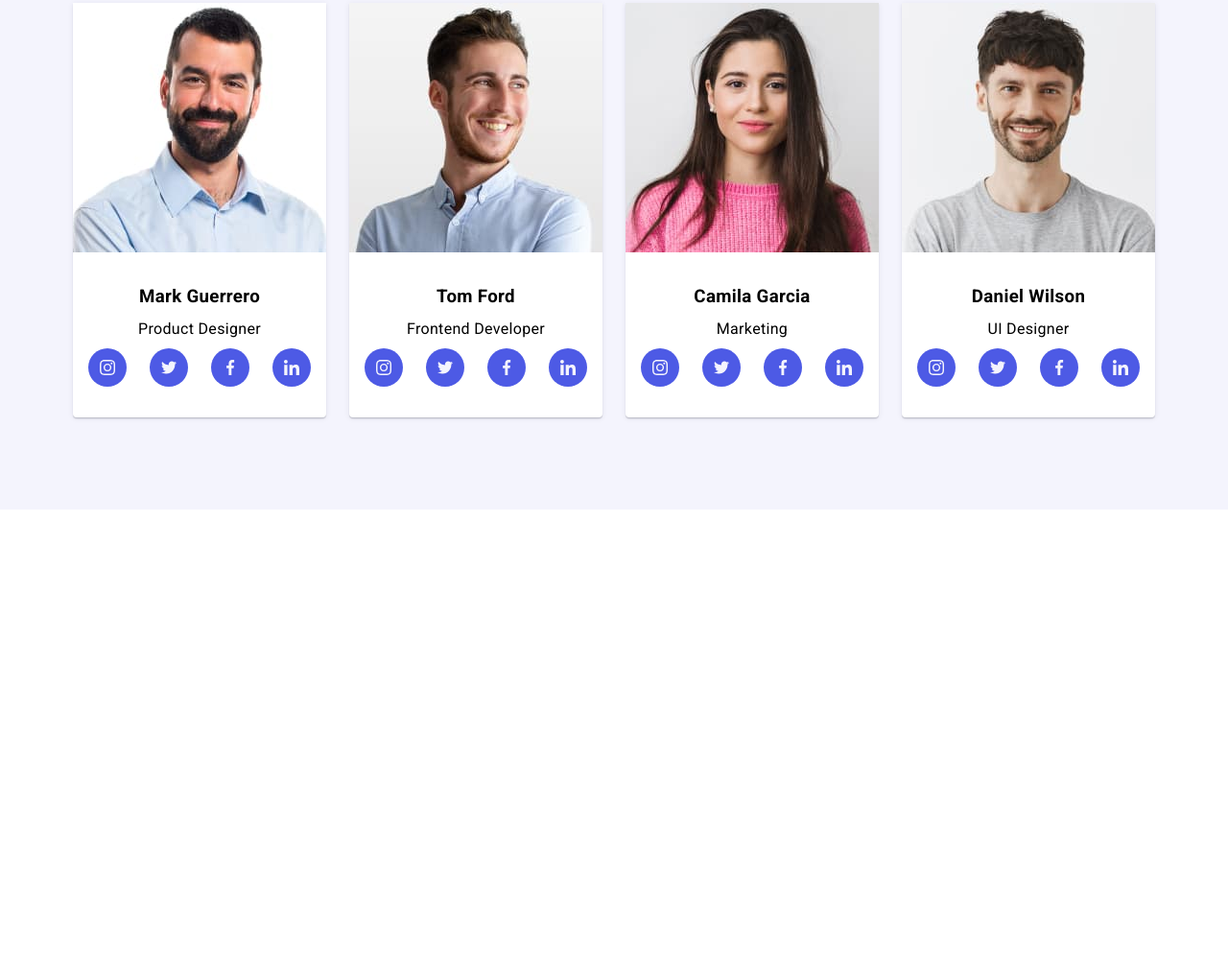
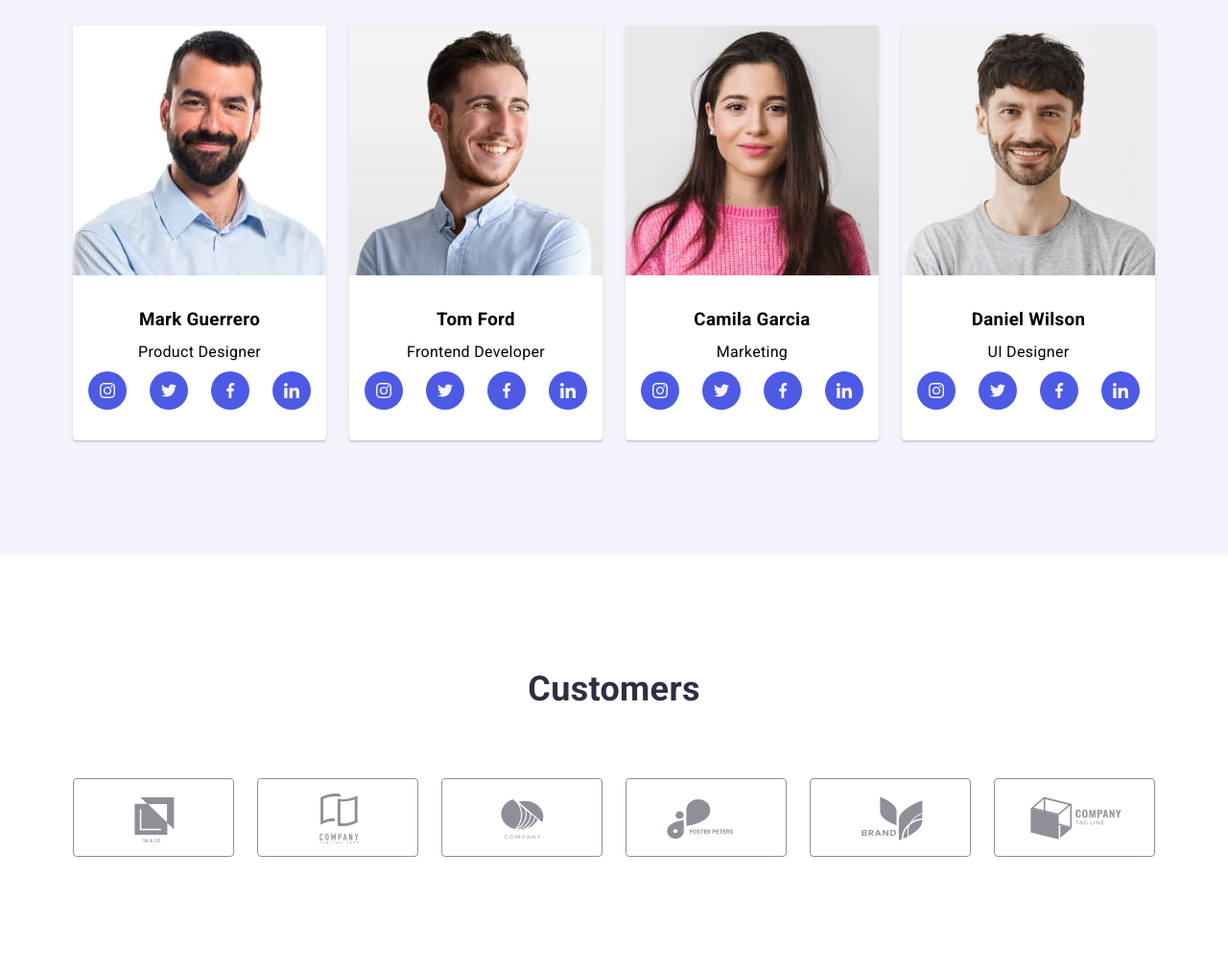
Before and after one commit to v-kulyk/goit-markup-hw-06, a plain HTML site: page index.html in a window 1280 px wide. Shown: the part 1892-2905 px from the top of the page at 96% size. Before the commit the page ends 2423 px from the top, so only its background shows below. Drawn offline with Linux system fonts and the light colour scheme.

Commit message:
customers section adaptive

```diff
--- a/css/style.css
+++ b/css/style.css
@@ -663,6 +663,11 @@ address {
   background: var(--cloud);
   padding: 96px 0;
 }
+@media screen and (min-width: 1158px) {
+  .section-our-team {
+    padding: 120px 0;
+  }
+}
 
 .section-our-team .cards-list {
   display: flex;
@@ -716,20 +721,99 @@ address {
   justify-content: center;
   align-items: center;
   border-radius: 50%;
+  transition: var(--transition);
+  transition-property: background;
 }
 
-.section-our-team .card-link {
+.section-our-team .card-socials-link:hover {
+  background: var(--ocean);
 }
+
 /* #endregion OurTeam */
 
-.cards-item-socials {
+/* #region Customers */
+.section-customers {
+  padding: 96px 0;
+}
+@media screen and (min-width: 1158px) {
+  .section-customers {
+    padding: 120px 0;
+  }
+}
+.section-customers .section-customers-title {
+  font-size: 36px;
+  line-height: 1.11;
+  text-transform: capitalize;
+  text-align: center;
+  color: var(--navy-blue);
+  margin-bottom: 72px;
+}
+
+.section-customers .customers-list {
+  display: flex;
+  flex-wrap: wrap;
+  justify-content: center;
+  gap: 72px 16px;
+}
+@media screen and (min-width: 768px) {
+  .section-customers .customers-list {
+    gap: 72px 24px;
+  }
+}
+@media screen and (min-width: 1158px) {
+  .section-customers .customers-list {
+    gap: 24px;
+    flex-wrap: nowrap;
+  }
+}
+
+.section-customers .customers-item {
+  width: calc((100% - 48px) / 2);
+}
+@media screen and (min-width: 768px) {
+  .section-customers .customers-item {
+    width: calc((100% - 64px) / 4);
+  }
+}
+@media screen and (min-width: 1158px) {
+  .section-customers .customers-item {
+    width: 168px;
+  }
+}
+
+.section-customers .customers-item-link {
   display: flex;
   justify-content: center;
-  gap: 24px;
-  margin-top: 8px;
+  align-items: center;
+  padding: 12px 42px;
+  border: 1px solid var(--light-slate);
+  border-radius: 4px;
+  transition: var(--transition);
+  transition-property: color;
+}
+@media screen and (min-width: 768px) {
+  .section-customers .customers-item-link {
+    padding: 12px 31px;
+  }
 }
 
-.cards-item-socials-link,
+.section-customers .customers-item-link:hover {
+  border-color: var(--iris);
+}
+.section-customers .customers-item-icon {
+  fill: var(--light-slate);
+}
+
+.section-customers .customers-item-icon {
+  transition: var(--transition);
+  transition-property: fill;
+}
+
+.section-customers .customers-item-link:hover .customers-item-icon {
+  fill: var(--iris);
+}
+/* #endregion Customers */
+
 .footer-socials-link {
   display: flex;
   justify-content: center;
@@ -749,74 +833,10 @@ address {
   background: var(--ocean);
 }
 
-/* .cards-item.col-4 {
-  flex-basis: calc((100% - 48px) / 3);
-}
-@media screen and (min-width: 768px) {
-  .cards-item.col-4 {
-    flex-basis: calc((100% - 48px) / 2);
-  }
-}
-
-.cards-item.col-3 {
-  flex-basis: calc((100% - 48px) / 4);
-} */
-
-/* .cards-item:last-child {
-  margin-bottom: 0;
-} */
-/* @media screen and (min-width: 1158px) {
-  .cards-item:last-child {
-    margin-right: 0;
-  }
-} */
-
 .text-center {
   text-align: center;
 }
 
-.section-customers {
-  padding: 120px 0;
-}
-.section-customers .section-customers-title {
-  /* font-family: var(--font-family); */
-  /* font-weight: 700; */
-  font-size: 36px;
-  line-height: 1.11;
-  letter-spacing: 0.02em;
-  text-transform: capitalize;
-  text-align: center;
-  color: var(--navy-blue);
-  margin-bottom: 72px;
-}
-.customers-list {
-  display: flex;
-  justify-content: center;
-  gap: 24px;
-}
-.customers-list .customers-item-link {
-  display: block;
-  padding: 16px 32px;
-  border: 1px solid var(--light-slate);
-  border-radius: 4px;
-  transition: var(--transition);
-  transition-property: color;
-}
-.customers-list .customers-item-link:hover {
-  border-color: var(--iris);
-}
-.customers-item-icon {
-  fill: var(--light-slate);
-}
-
-.customers-list .customers-item-link .customers-item-icon {
-  transition: var(--transition);
-  transition-property: fill;
-}
-
-.customers-item-link:hover .customers-item-icon {
-  fill: var(--iris);
-}
 /* #endregion Home */
 
 /* #region Portfolio */
--- a/index.html
+++ b/index.html
@@ -317,45 +317,45 @@
           </ul>
         </div>
       </section>
-      <section id="customers" class="section-customers hide">
+      <section id="customers" class="section-customers">
         <h2 class="section-customers-title">Customers</h2>
           <ul class="customers-list">
-          <li>
+            <li class="customers-item">
               <a href="#" class="customers-item-link">
                 <svg class="customers-item-icon" width="104" height="56">
                   <use href="./images/icons.svg#icon-logo-1"></use>
                 </svg>
               </a>
             </li>
-          <li>
+            <li class="customers-item">
               <a href="#" class="customers-item-link">
                 <svg class="customers-item-icon" width="104" height="56">
                   <use href="./images/icons.svg#icon-logo-2"></use>
                 </svg>
               </a>
             </li>
-          <li>
+            <li class="customers-item">
               <a href="#" class="customers-item-link">
                 <svg class="customers-item-icon" width="104" height="56">
                   <use href="./images/icons.svg#icon-logo-3"></use>
                 </svg>
               </a>
             </li>
-          <li>
+            <li class="customers-item">
               <a href="#" class="customers-item-link">
                 <svg class="customers-item-icon" width="104" height="56">
                   <use href="./images/icons.svg#icon-logo-4"></use>
                 </svg>
               </a>
             </li>
-          <li>
+            <li class="customers-item">
               <a href="#" class="customers-item-link">
                 <svg class="customers-item-icon" width="104" height="56">
                   <use href="./images/icons.svg#icon-logo-5"></use>
                 </svg>
               </a>
             </li>
-          <li>
+            <li class="customers-item">
               <a href="#" class="customers-item-link">
                 <svg class="customers-item-icon" width="104" height="56">
                   <use href="./images/icons.svg#icon-logo-6"></use>
```
Lines whose indentation alone changed are shown as unchanged.
